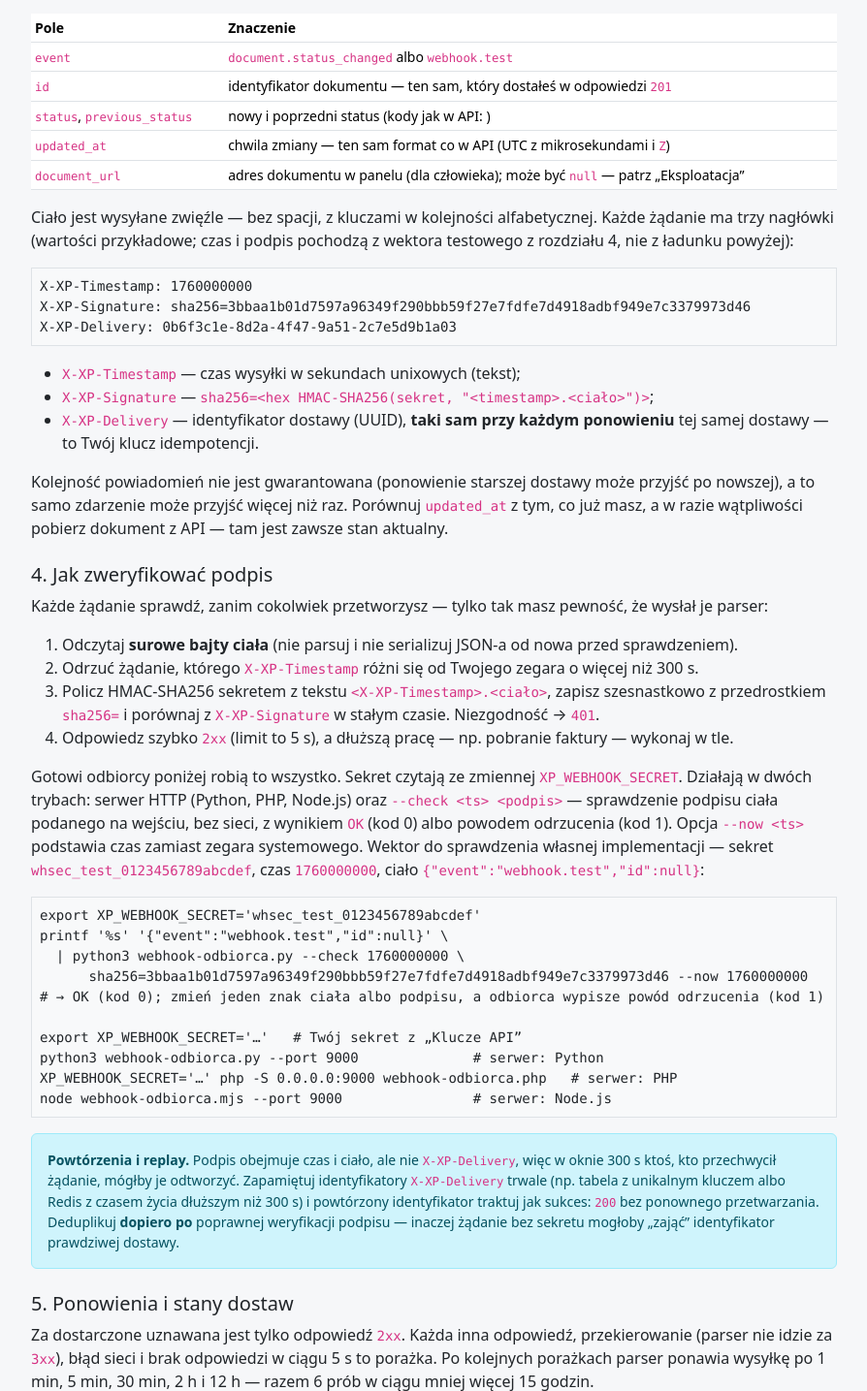
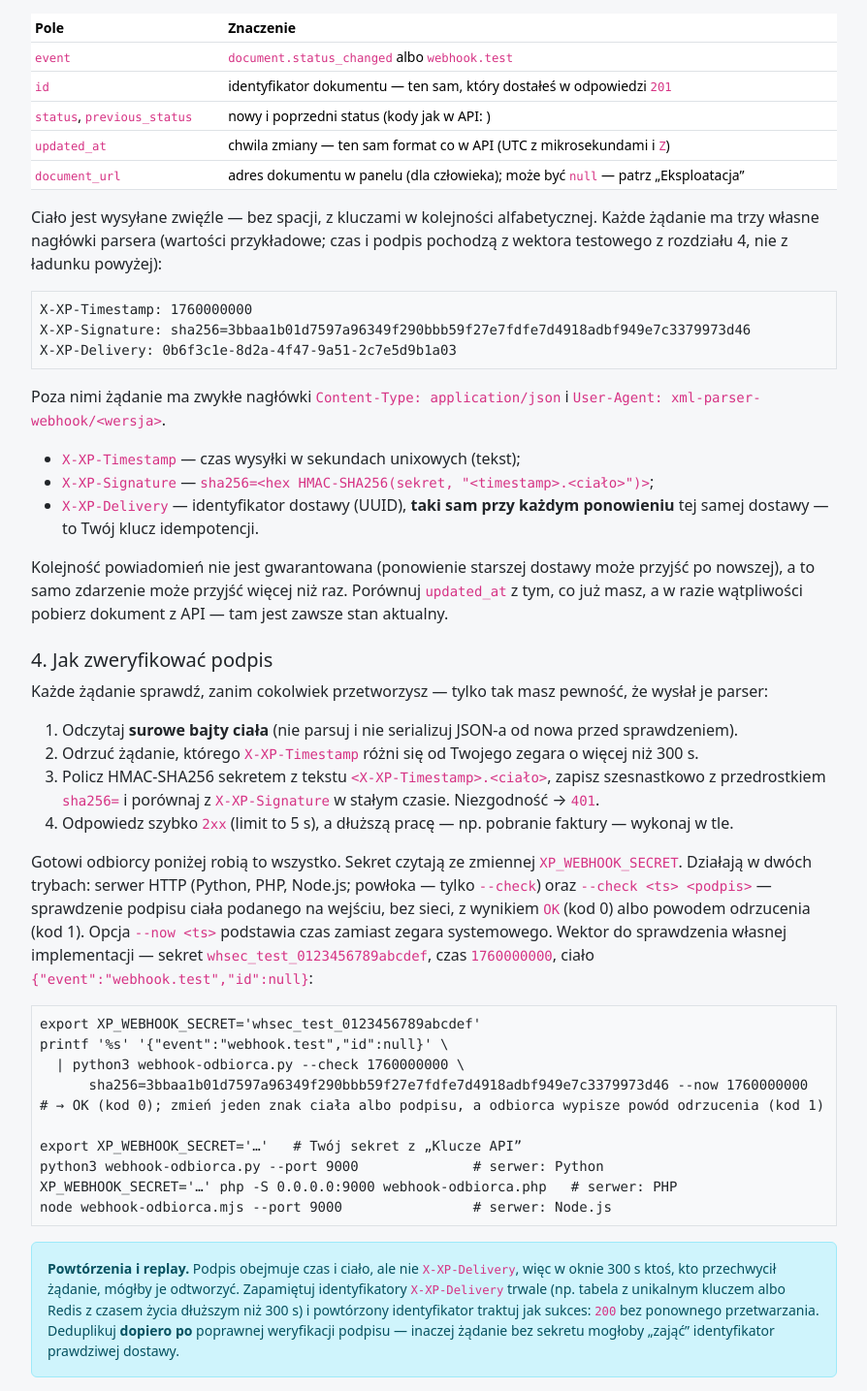
Before and after one commit to AmigoUK/xml-parser, a Python web app: template app/templates/help/webhooki.html in a window 1280 px wide. Shown: the part 1930-3365 px from the top of the page at 97% size, without its empty margins (335-1229 px from the left). Run offline with Jinja, Linux system fonts and the light colour scheme; the template is opened without the code that fills it, so the values that code supplies are empty.

Commit message:
fix(pomoc): webhooki — nagłówki Content-Type/User-Agent, bash tylko --check, diagram integracji bez powtórzenia
- Integracja: w diagramie jedna linia „status = approved → GET …/{id}” wspólna dla synchronizacji i webhooka.
- Webhooki: zwykłe nagłówki żądania (Content-Type: application/json, User-Agent: xml-parser-webhook/<wersja>);
  przykład w powłoce opisany jako tylko --check.
- Testy: jedno precyzyjne sprawdzenie ciała wektora, asercje nowych faktów i diagramu.

Co-Authored-By: Claude Fable 5.1 <noreply@anthropic.com>
Claude-Session: https://claude.ai/code/session_012vijU9EfMK3ekxjrzz2gfS

```diff
--- a/app/templates/help/integracja.html
+++ b/app/templates/help/integracja.html
@@ -33,7 +33,6 @@
   status = needs_review  → operator rozwiązuje problemy w panelu
   GET /api/v1/documents?updated_since=… ───────►  dokumenty zmienione od ostatniego przebiegu
   (cyklicznie; kolejne strony z cursor) ◄───────  {items, next_cursor}
-  status = approved      → GET /api/v1/documents/{id} → importujesz invoice
   albo, z webhookiem ustawionym przy kluczu:
   POST na Twój adres                    ◄───────  {event: document.status_changed, id, status, …}
   status = approved      → GET /api/v1/documents/{id} → importujesz invoice</code></pre>
--- a/app/templates/help/webhooki.html
+++ b/app/templates/help/webhooki.html
@@ -73,11 +73,13 @@
   </tbody>
 </table>
 </div>
-<p>Ciało jest wysyłane zwięźle — bez spacji, z kluczami w kolejności alfabetycznej. Każde żądanie ma trzy nagłówki
+<p>Ciało jest wysyłane zwięźle — bez spacji, z kluczami w kolejności alfabetycznej. Każde żądanie ma trzy własne nagłówki parsera
   (wartości przykładowe; czas i podpis pochodzą z wektora testowego z rozdziału 4, nie z ładunku powyżej):</p>
 <pre class="bg-light border p-2 small"><code class="language-text">X-XP-Timestamp: 1760000000
 X-XP-Signature: sha256=3bbaa1b01d7597a96349f290bbb59f27e7fdfe7d4918adbf949e7c3379973d46
 X-XP-Delivery: 0b6f3c1e-8d2a-4f47-9a51-2c7e5d9b1a03</code></pre>
+<p>Poza nimi żądanie ma zwykłe nagłówki <code>Content-Type: application/json</code> i
+  <code>User-Agent: xml-parser-webhook/&lt;wersja&gt;</code>.</p>
 <ul>
   <li><code>X-XP-Timestamp</code> — czas wysyłki w sekundach unixowych (tekst);</li>
   <li><code>X-XP-Signature</code> — <code>sha256=&lt;hex HMAC-SHA256(sekret, "&lt;timestamp&gt;.&lt;ciało&gt;")&gt;</code>;</li>
@@ -100,7 +102,7 @@ X-XP-Delivery: 0b6f3c1e-8d2a-4f47-9a51-2c7e5d9b1a03</code></pre>
     w tle.</li>
 </ol>
 <p>Gotowi odbiorcy poniżej robią to wszystko. Sekret czytają ze zmiennej <code>XP_WEBHOOK_SECRET</code>. Działają
-  w dwóch trybach: serwer HTTP (Python, PHP, Node.js) oraz <code>--check &lt;ts&gt; &lt;podpis&gt;</code> — sprawdzenie
+  w dwóch trybach: serwer HTTP (Python, PHP, Node.js; powłoka — tylko <code>--check</code>) oraz <code>--check &lt;ts&gt; &lt;podpis&gt;</code> — sprawdzenie
   podpisu ciała podanego na wejściu, bez sieci, z wynikiem <code>OK</code> (kod 0) albo powodem odrzucenia (kod 1).
   Opcja <code>--now &lt;ts&gt;</code> podstawia czas zamiast zegara systemowego. Wektor do sprawdzenia własnej
   implementacji — sekret <code>whsec_test_0123456789abcdef</code>, czas <code>1760000000</code>, ciało
```
Also changed, not shown: docs/pomoc/integracja.md (+0 -1 lines), docs/pomoc/webhooki.md (+4 -2 lines), tests/test_web_help.py (+6 -2 lines).
